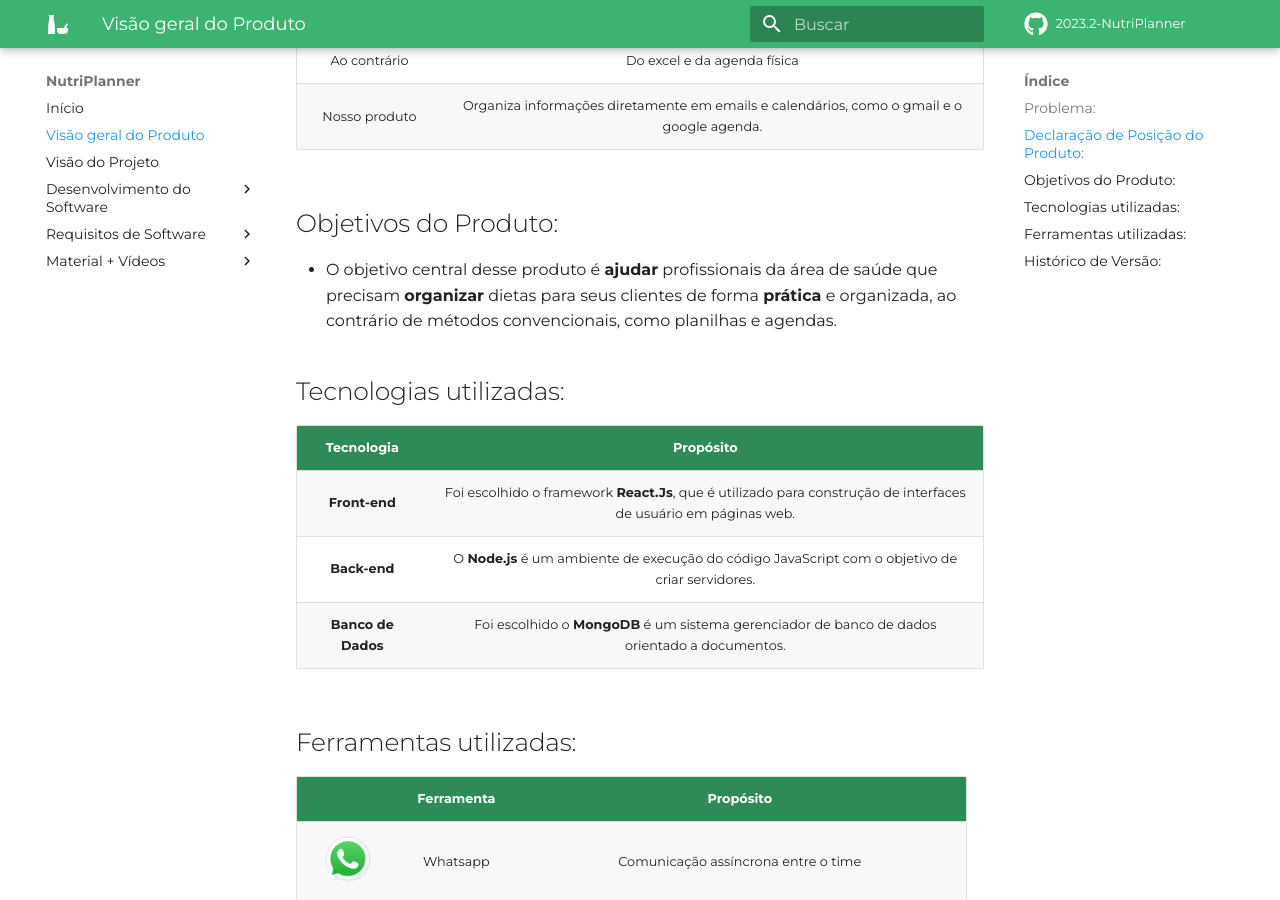
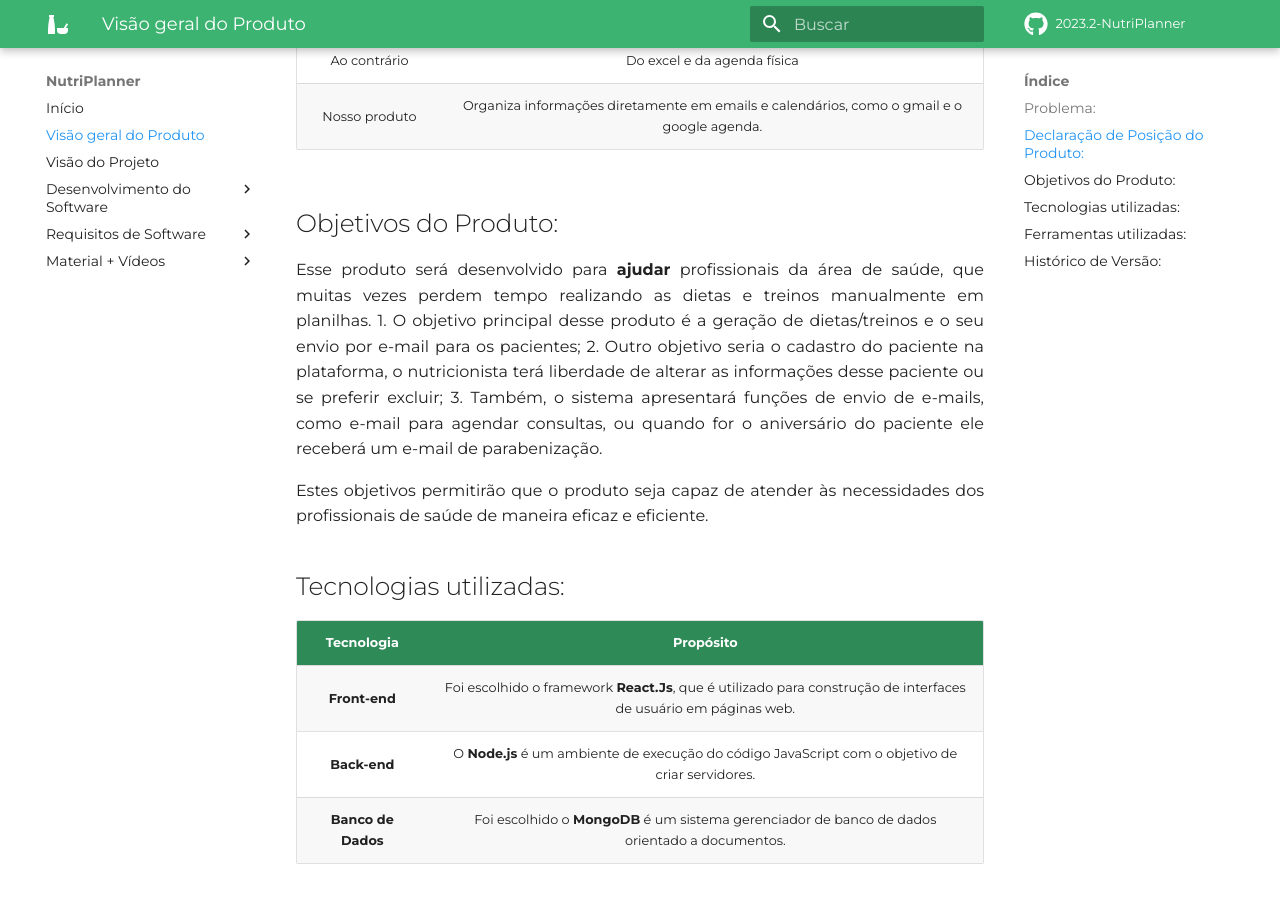
Before and after one commit to mdsreq-fga-unb/2023.2-NutriPlanner, an MkDocs documentation site: the page built from docs/visao_geral_produto/visao_produto.md, in a window 1280 px wide and 900 px high, scrolled down 1816 px. Built offline with MkDocs 1.6.1 and Material for MkDocs 9.7.7, drawn with Linux system fonts in a browser that asks for light colours; some web fonts are replaced; comment, search, counter and statistics services are not loaded.

Commit message:
Correções realizadas

```diff
--- a/docs/visao_geral_produto/visao_produto.md
+++ b/docs/visao_geral_produto/visao_produto.md
@@ -25,7 +25,13 @@
 | Nosso produto | Organiza informações diretamente em emails e calendários, como o gmail e o google agenda. |
 
 ##  Objetivos do Produto:
-- O objetivo central desse produto é **ajudar** profissionais da área de saúde que precisam **organizar** dietas para seus clientes de forma **prática** e organizada, ao contrário de métodos convencionais, como planilhas e agendas.
+
+Esse produto será desenvolvido para **ajudar** profissionais da área de saúde, que muitas vezes perdem tempo realizando as dietas e treinos manualmente em planilhas.
+1. O objetivo principal desse produto é a geração de dietas/treinos e o seu envio por e-mail para os pacientes;
+2. Outro objetivo seria o cadastro do paciente na plataforma, o nutricionista terá liberdade de alterar as informações desse paciente ou se preferir excluir;
+3. Também, o sistema apresentará funções de envio de e-mails, como e-mail para agendar consultas, ou quando for o aniversário do paciente ele receberá um e-mail de parabenização.
+
+Estes objetivos permitirão que o produto seja capaz de atender às necessidades dos profissionais de saúde de maneira eficaz e eficiente.
 
 ##  Tecnologias utilizadas:
 
```
